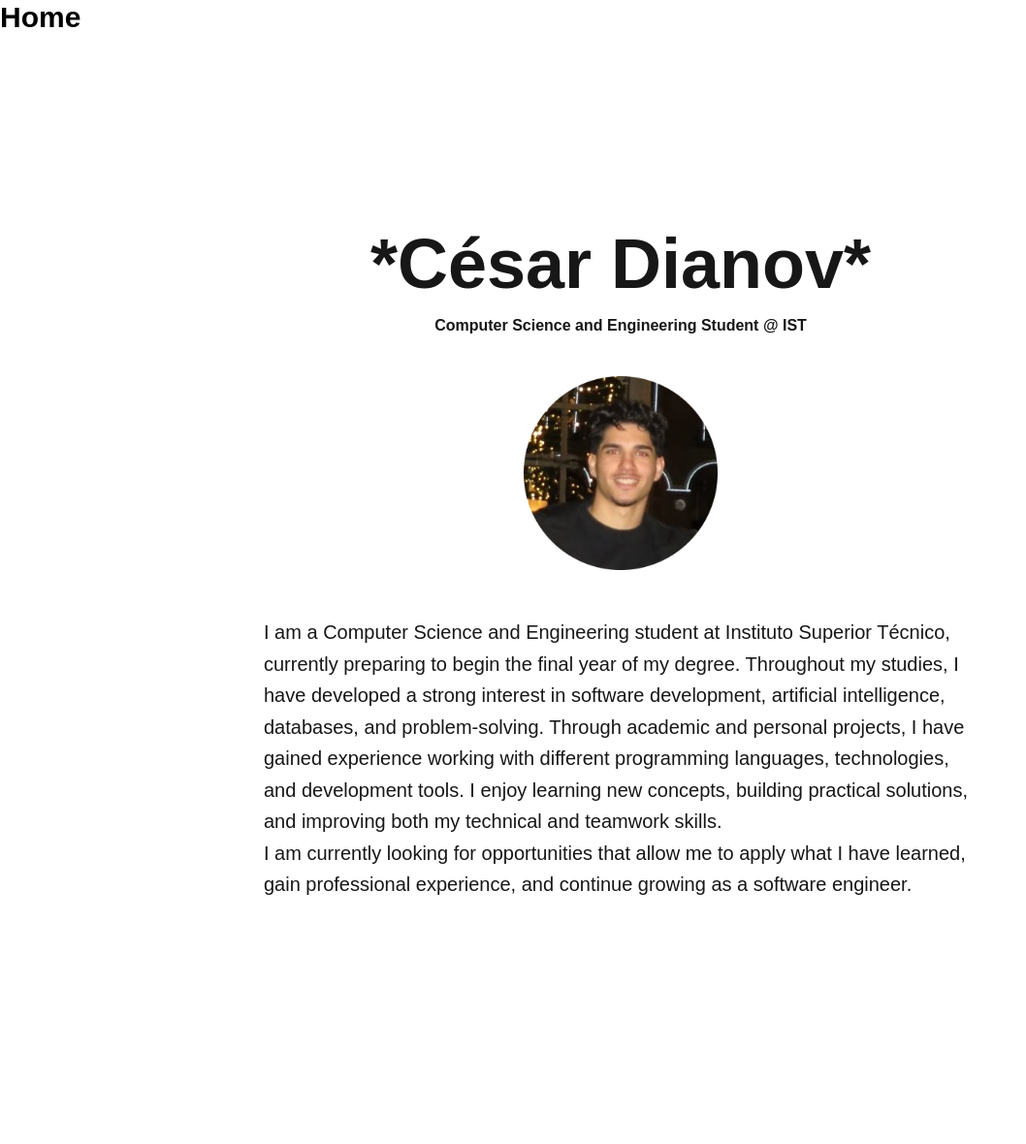
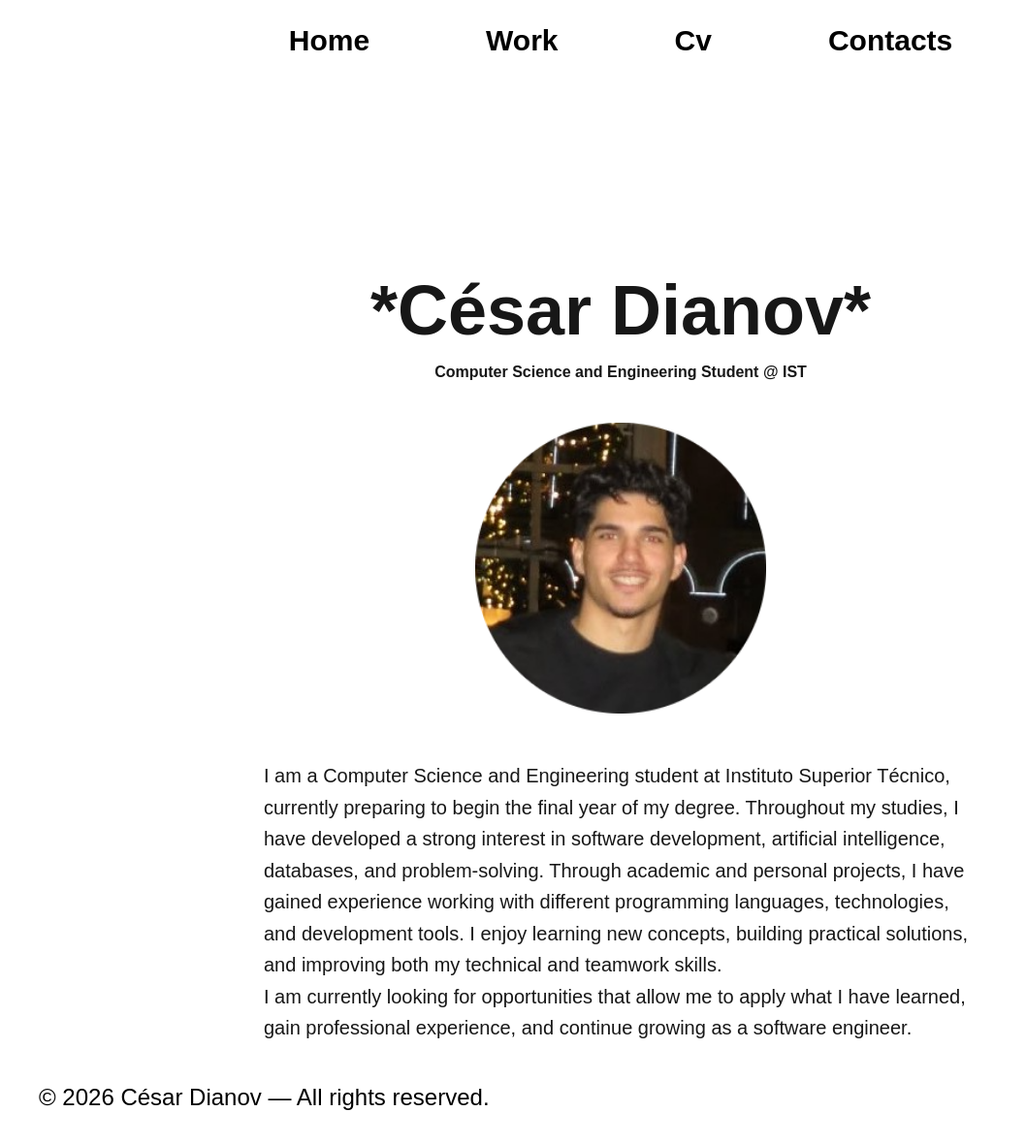
Before and after one commit to CesarDanielDianov/C-sar-s-Portofolio, a Next.js app: page / in a window 1280 px wide. Shown: the whole page at 97% size, without its empty margins (0-1058 px from the left). Before the commit the page ends 1036 px from the top, so only its background shows below. Built offline with nearby package versions, Linux system fonts and the light colour scheme.

Commit message:
estrutura geral do site

```diff
--- /dev/null
+++ b/app/contacts/page.tsx
@@ -0,0 +1,9 @@
+import Contacts  from "@/components/Contacts";
+
+export default function ContactsPage() {
+  return (
+    <main>
+      <Contacts />
+    </main>
+  );
+}
--- /dev/null
+++ b/app/cv/page.tsx
@@ -0,0 +1,9 @@
+import Cv from "@/components/Cv";
+
+export default function CvPage() {
+  return (
+    <main>
+      <Cv />
+    </main>
+  );
+}
--- a/app/layout.tsx
+++ b/app/layout.tsx
@@ -1,6 +1,8 @@
 import type { Metadata } from "next";
 import { Geist, Geist_Mono } from "next/font/google";
 import "./globals.css";
+import Navbar from "@/components/Navbar";
+import Footer from "@/components/Footer";
 
 const geistSans = Geist({
   variable: "--font-geist-sans",
@@ -27,7 +29,11 @@ export default function RootLayout({
       lang="en"
       className={`${geistSans.variable} ${geistMono.variable} h-full antialiased`}
     >
-      <body className="min-h-full flex flex-col">{children}</body>
+      <body className="min-h- flex flex-col">
+        <Navbar/>
+        {children}
+        <Footer/>
+      </body>
     </html>
   );
 }
--- a/app/page.tsx
+++ b/app/page.tsx
@@ -1,15 +1,11 @@
 import Hero from "@/components/Hero";
-import Navbar from "@/components/Navbar";
 
 export default function Home() {
   return (
-    <>
-    <Navbar/>
 
     <main>
       <Hero />
 
     </main>
-    </>
   );
 }
--- /dev/null
+++ b/app/work/page.tsx
@@ -0,0 +1,9 @@
+import Work from "@/components/Work";
+
+export default function WorkPage() {
+  return (
+    <main>
+      <Work />
+    </main>
+  );
+}
--- /dev/null
+++ b/components/Contacts.tsx
@@ -0,0 +1,9 @@
+export default function contacts(){
+    return(
+        <section className="relative min-h-screen">
+            <div className="text-center">
+                UNDER CONSTRUCTION 3
+            </div>
+        </section>
+    );
+}
--- /dev/null
+++ b/components/Cv.tsx
@@ -0,0 +1,9 @@
+export default function cv(){
+    return(
+        <section className="relative min-h-screen">
+            <div className="text-center">
+                UNDER CONSTRUCTION 2
+            </div>
+        </section>
+    );
+}
--- /dev/null
+++ b/components/Footer.tsx
@@ -0,0 +1,11 @@
+export default function Footer() {
+  return (
+    <footer className=" px-10 py-8 text-black">
+      <div className="flex flex-col items-center justify-between gap-6 md:flex-row">
+        <p className="text-2xl">
+          © {new Date().getFullYear()} César Dianov — All rights reserved.
+        </p>
+      </div>
+    </footer>
+  );
+}
--- a/components/Hero.tsx
+++ b/components/Hero.tsx
@@ -17,8 +17,8 @@ export default function Hero() {
       <Image  className="mx-auto mt-10"
         src="/cesar1.png"
         alt="nome do cesar"
-        width={200}
-        height={200}
+        width={300}
+        height={300}
       />
 
       <p className="mx-auto mt-12 max-w-3xl px-4 text-left text-xl leading-relaxed">
--- a/components/Navbar.tsx
+++ b/components/Navbar.tsx
@@ -1,11 +1,24 @@
+import Link from "next/link";
+
 export default function Navbar(){
     return(
         <header>
-            <nav>
-                <a href="#hero" className="text-3xl font-bold text-black">
+            <nav className="flex justify-center gap-30 py-6">
+                <Link href="/" className="text-3xl font-bold text-black">
                     Home
-                </a>
+                </Link>
 
+                <Link href="/work" className="text-3xl font-bold text-black">
+                    Work
+                </Link>
+
+                <Link href="/cv" className="text-3xl font-bold text-black">
+                    Cv
+                </Link>
+
+                <Link href="/contacts" className="text-3xl font-bold text-black">
+                    Contacts
+                </Link>
             </nav>
         </header>
     );
--- /dev/null
+++ b/components/Work.tsx
@@ -0,0 +1,9 @@
+export default function work(){
+    return(
+        <section className="relative min-h-screen">
+            <div className="text-center">
+                UNDER CONSTRUCTION
+            </div>
+        </section>
+    );
+}
```
